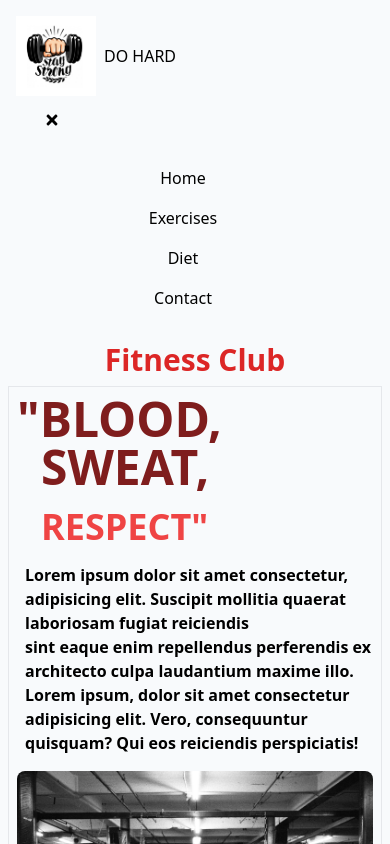
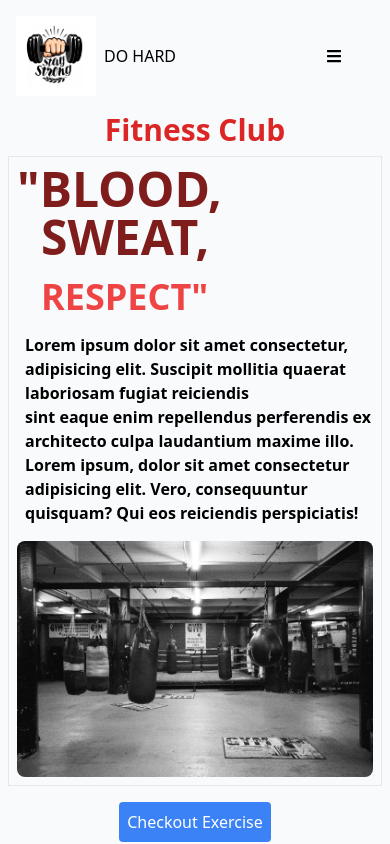
Before and after one commit to krishnaprasad2098/bro_gym, a React (Create React App) app: page / in a window 390 px wide. Shown: the top 844 px of the page. Built offline with nearby package versions, Linux system fonts and the light colour scheme.

Commit message:
fixed navbar

```diff
--- a/src/components/Navbar.js
+++ b/src/components/Navbar.js
@@ -4,7 +4,7 @@ import {FaBars,FaTimes} from 'react-icons/fa'
 const Navbar = () => {
 
 
-  const [nav,setNav] = useState(false)
+  const [nav,setNav] = useState(true)
   const handleNav = ()=>{
 
     setNav(!nav)
@@ -13,12 +13,14 @@ const Navbar = () => {
   return (
 
 
-    <header className=" lg:flex items-center justify-start p-4">
+    <header className=" lg:flex items-center justify-between p-4">
       <div className="flex items-center">
-      <img src={hand} alt="" className="h-20 w-20"></img>
-      <h1 className="pl-2">DO HARD</h1>
+        <img src={hand} alt="" className="h-20 w-20"></img>
+        <h1 className="pl-2">DO HARD</h1>
       </div>
-
+      <button className=" absolute top-10 right-12 mt-2 lg:hidden" onClick={handleNav}>
+          {nav ? <FaBars /> : <FaTimes />}
+        </button>
 
       <div className="text-center lg:ml-8">
         <ul className="hidden lg:flex gap-2">
@@ -28,11 +30,8 @@ const Navbar = () => {
           <li className="pt-2 lg:px-6 mr-6 font-bold hover:underline hover:text-orange-400">Contact</li>
         </ul>
       </div>
-        <button className="ml-7 mt-4  lg:hidden" onClick={handleNav}>
-          {nav ? <FaBars /> : <FaTimes />}
 
-        </button>
-        <ul className={!nav ? 'text-center p-4 ease-in-out duration-500 lg:hidden ': 'fixed left-[-100%]'}>
+        <ul className={!nav ? ' text-center p-4 ease-in-out duration-500 lg:hidden ': 'fixed left-[-100%]  '}>
           <li className="pt-4 lg:px-6 mr-6 ">Home</li>
           <li className="pt-4 lg:px-6 mr-6 ">Exercises</li>
           <li className="pt-4 lg:px-6 mr-6 ">Diet</li>
--- a/src/components/Scroll.js
+++ b/src/components/Scroll.js
@@ -1,21 +1,26 @@
-import React from "react";
-
+import React,{useState,useEffect} from "react";
+import scrolldetails from '../data/scrolldetails.js'
 import ScrollCard from "../components/ScrollCard.js";
 import { FaAngleDoubleLeft, FaAngleDoubleRight } from "react-icons/fa";
+
+
+
+
 const Scroll = () => {
-  // const leftbuttonStyling = `w-8 h-2 right-4 relative top-20`;
-  // const rightbuttonStyling = `w-8 h-2 right-8 relative top-20 left-3/4 `;
+
+
+
   return (
     <div>
       <div className="flex items-center justify-around mt-4 mb-0">
-       <button className="">
+       <button className="" >
          <FaAngleDoubleLeft />
        </button>
-       <button className="">
+       <button className="" >
         <FaAngleDoubleRight />
        </button>
       </div>
-    <div className=" flex overflow-hidden p-2">
+    <div className=" flex overflow-hidden p-2" id="scrollcard">
       <div>
         <ScrollCard />
       </div>
```
